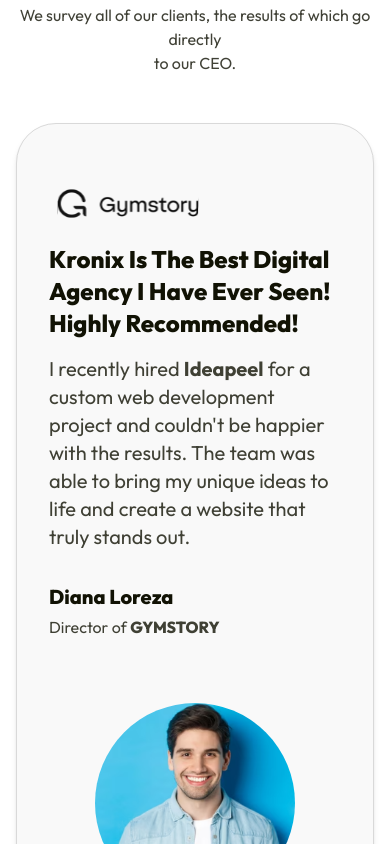
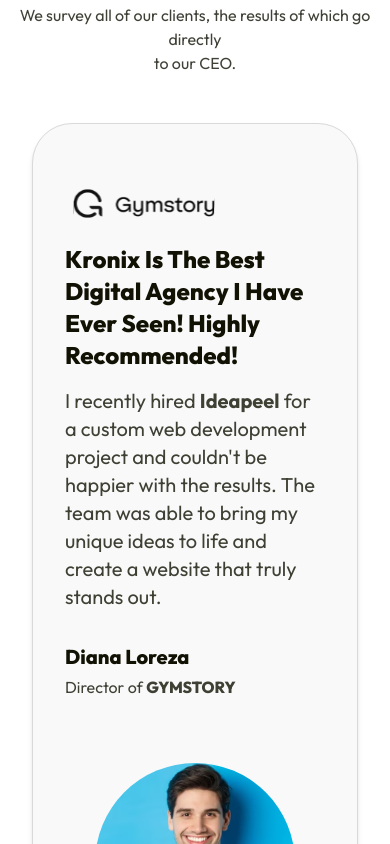
Before and after one commit to mehedihasanfaiyaz/kronix-saas, a React (Vite) app: page / in a window 390 px wide. Shown: the part 7760-8604 px from the top of the page. Built offline with nearby package versions, Linux system fonts and the light colour scheme.

Commit message:
style(): margin mobile design

```diff
--- a/src/section/Pricing.tsx
+++ b/src/section/Pricing.tsx
@@ -14,7 +14,7 @@
         {pricingCards.map((card, index) => (
           <div
             key={index}
-            className="h-auto w-[90%] max-w-[360px] rounded-2xl border border-primary border-opacity-30 bg-transparent py-10 text-white md:h-[864px]"
+            className="mx-10 h-auto rounded-2xl border border-primary border-opacity-30 bg-transparent py-10 text-white md:mx-0 md:h-[864px] md:max-w-[360px]"
           >
             <div className="px-8">
               <div className="flex gap-3">
--- a/src/section/Testimonial.tsx
+++ b/src/section/Testimonial.tsx
@@ -10,7 +10,7 @@
         description={`We survey all of our clients, the results of which go directly \n to our CEO.`}
         descriptionStyles="opacity-100"
       />
-      <div className="my-12 mb-36 flex justify-center px-4">
+      <div className="mx-8 my-12 mb-36 flex justify-center">
         <div className="flex h-auto w-full max-w-[1000px] flex-col justify-between rounded-[40px] border border-borderGray bg-bgGray shadow-md lg:h-[485px] lg:flex-row">
           <div className="flex flex-col items-start p-8 text-start text-background md:px-14">
             <img
```
